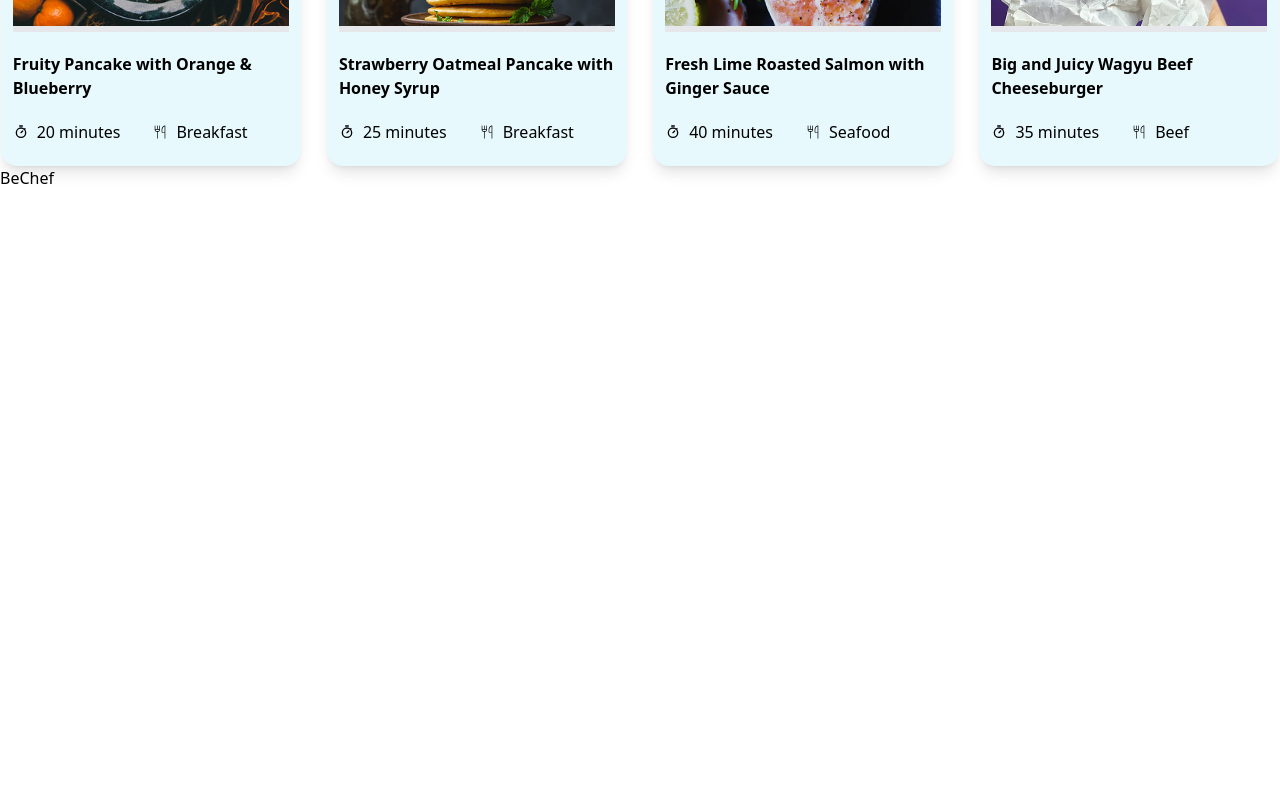
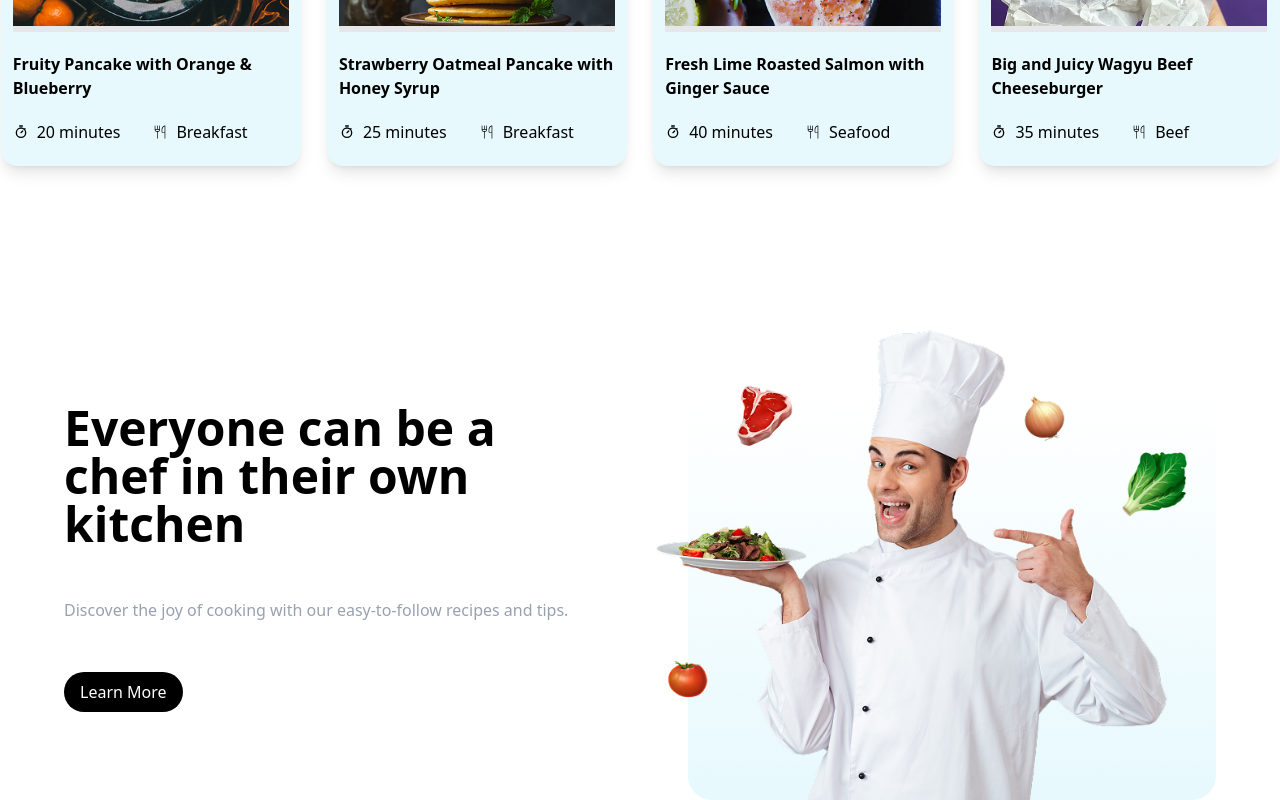
Before and after one commit to CodeShiran/Food-Recipe-Blog, a React (Vite) app in the folder frontend/: page / in a window 1280 px wide. Shown: the part 1833-2633 px from the top of the page. Before the commit the page ends 2023 px from the top, so only its background shows below. Built offline with nearby package versions, Linux system fonts and the light colour scheme.

Commit message:
feat: add Chef image asset and integrate it into BeChef component

```diff
--- a/frontend/src/assets/assets.js
+++ b/frontend/src/assets/assets.js
@@ -1,10 +1,12 @@
 import Hero from './hero.png'
 import Recipes from './recipes.png'
+import Chef from './chef.png'
 
 
 export const assets = {
   hero: Hero,
   recipes: Recipes,
+  chef: Chef
   // Add more assets here
 }
 
--- a/frontend/src/section/BeChef.jsx
+++ b/frontend/src/section/BeChef.jsx
@@ -1,8 +1,18 @@
 import React from 'react'
+import assets from '../assets/assets'
 
 const BeChef = () => {
   return (
-    <div>BeChef</div>
+    <div className='flex items-center flex-col md:flex-row w-[90%] mx-auto md:mt-[150px] mt-[100px]'>
+      <div className='flex-1 md:block hidden'>
+        <h2 className='text-5xl font-bold'>Everyone can be a <br />chef in their own kitchen</h2>
+        <p className='text-gray-400 mt-[50px]'>Discover the joy of cooking with our easy-to-follow recipes and tips.</p>
+        <button className='mt-[50px] bg-black text-white px-4 py-2 rounded-3xl hover:bg-gray-800 transition-all duration-150 hover:shadow-2xl cursor-pointer'>Learn More</button>
+      </div>
+      <div className='flex-1 items-center overflow-hidden'>
+        <img src={assets.chef} alt="" />
+      </div>
+    </div>
   )
 }
 
```
Also changed, not shown: frontend/src/assets/chef.png (added).
